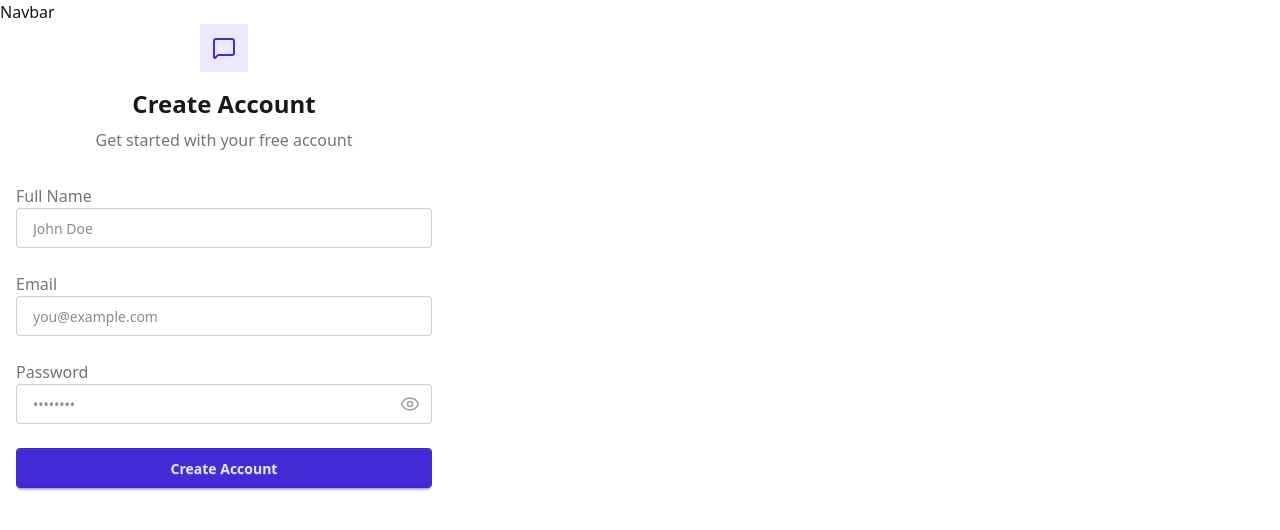
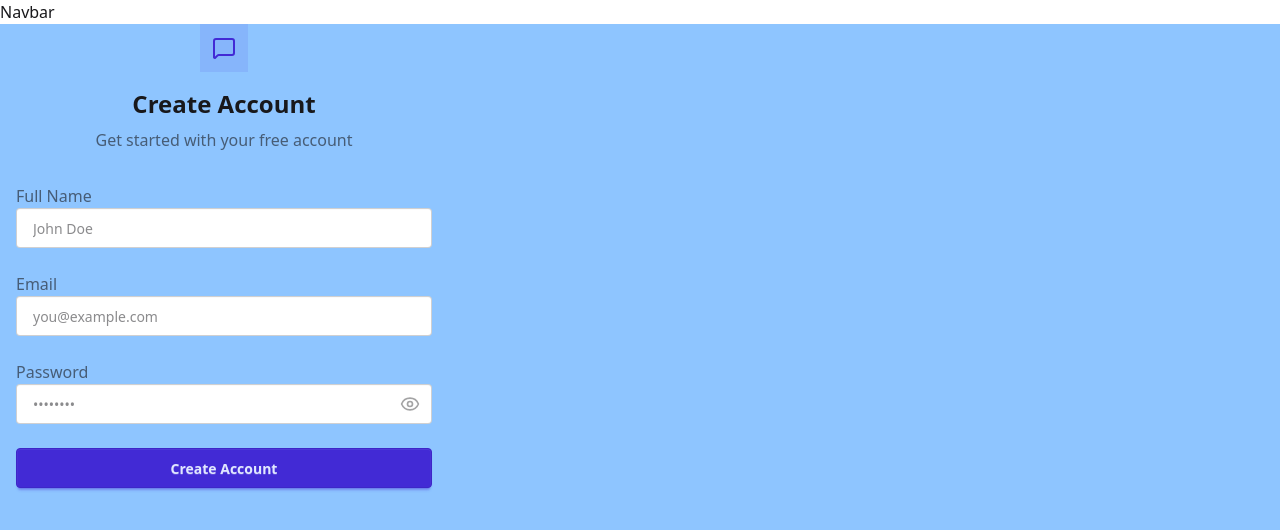
Before and after one commit to gauravkrsingh321/Chat-App, a React (Vite) app in the folder frontend/: page /signup in a window 1280 px wide. Shown: the top 530 px of the page. Built offline with nearby package versions, Linux system fonts and the light colour scheme; no server answers.

Commit message:
more css added

```diff
--- a/frontend/src/pages/SignUpPage.jsx
+++ b/frontend/src/pages/SignUpPage.jsx
@@ -20,7 +20,7 @@
   }
 
   return (
-    <div className='min-h-screen grid lg:grid-cols-2'>
+    <div className='min-h-screen bg-blue-300 grid lg:grid-cols-2'>
       {/* left side */}
       <div className='w-full max-w-md space-y-8'>
         <div className='text-center mb-8'>
```
